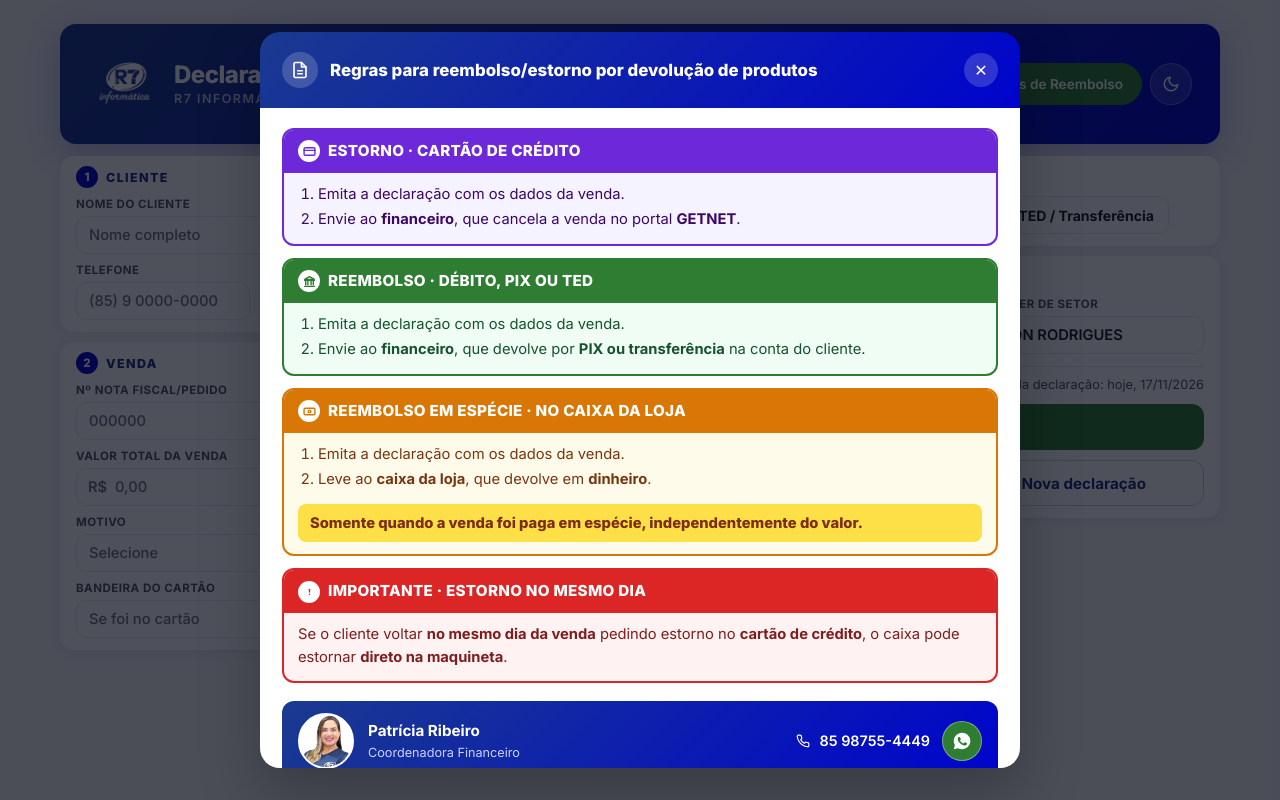
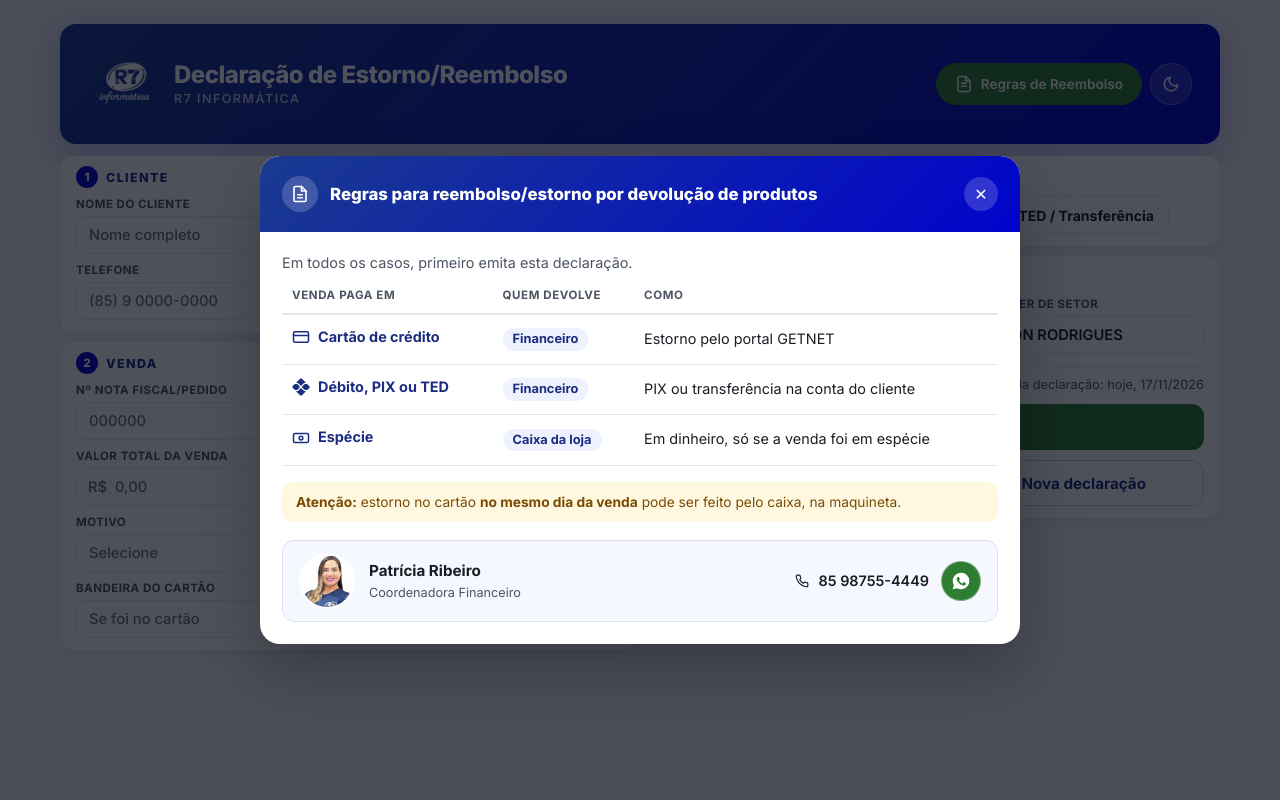
Before and after one commit to feliphemedeiros/Estorno, a plain HTML site: page index.html in a window 1280 px wide. Both pictures are taken after a click on the button "Regras de Reembolso". Drawn offline with Linux system fonts and the light colour scheme.

Commit message:
Atualiza projeto

```diff
--- a/index.html
+++ b/index.html
@@ -229,27 +229,17 @@
   <div class="janela grande" role="dialog" aria-modal="true" aria-labelledby="tRegras">
     <div class="janela-cab"><span class="cab-ic" aria-hidden="true"><svg width="18" height="18" viewBox="0 0 24 24" fill="none" stroke="currentColor" stroke-width="2.2" stroke-linecap="round" stroke-linejoin="round"><path d="M14 2H6a2 2 0 0 0-2 2v16a2 2 0 0 0 2 2h12a2 2 0 0 0 2-2V8z"/><polyline points="14 2 14 8 20 8"/><line x1="9" y1="13" x2="15" y2="13"/><line x1="9" y1="17" x2="15" y2="17"/></svg></span><h3 id="tRegras">Regras para reembolso/estorno por devolução de produtos</h3><button class="fechar" type="button" onclick="fechar('regras')" aria-label="Fechar">✕</button></div>
     <div class="janela-corpo">
-      <div class="av-regra cartao">
-        <strong><span class="icone-bolinha" aria-hidden="true"><svg width="13" height="13" viewBox="0 0 24 24" fill="none" stroke="currentColor" stroke-width="2.6" stroke-linecap="round" stroke-linejoin="round"><rect x="2" y="5" width="20" height="14" rx="2"/><line x1="2" y1="10" x2="22" y2="10"/></svg></span>ESTORNO · CARTÃO DE CRÉDITO</strong>
-        <ol><li>Emita a declaração com os dados da venda.</li>
-          <li>Envie ao <b>financeiro</b>, que cancela a venda no portal <b>GETNET</b>.</li></ol>
-      </div>
-      <div class="av-regra pix">
-        <strong><span class="icone-bolinha" aria-hidden="true"><svg width="13" height="13" viewBox="0 0 24 24" fill="none" stroke="currentColor" stroke-width="2.6" stroke-linecap="round" stroke-linejoin="round"><path d="M3 21h18"/><path d="M3 10h18"/><path d="M12 3l9 5H3z"/><path d="M5 10v8M9 10v8M15 10v8M19 10v8"/></svg></span>REEMBOLSO · DÉBITO, PIX OU TED</strong>
-        <ol><li>Emita a declaração com os dados da venda.</li>
-          <li>Envie ao <b>financeiro</b>, que devolve por <b>PIX ou transferência</b> na conta do cliente.</li></ol>
-      </div>
-      <div class="av-regra especie">
-        <strong><span class="icone-bolinha" aria-hidden="true"><svg width="13" height="13" viewBox="0 0 24 24" fill="none" stroke="currentColor" stroke-width="2.6" stroke-linecap="round" stroke-linejoin="round"><rect x="2" y="6" width="20" height="12" rx="2"/><circle cx="12" cy="12" r="2.5"/></svg></span>REEMBOLSO EM ESPÉCIE · NO CAIXA DA LOJA</strong>
-        <ol><li>Emita a declaração com os dados da venda.</li>
-          <li>Leve ao <b>caixa da loja</b>, que devolve em <b>dinheiro</b>.</li></ol>
-        <p class="destaque">Somente quando a venda foi paga em espécie, independentemente do valor.</p>
-      </div>
-      <div class="av-regra alerta">
-        <strong><span class="icone-bolinha" aria-hidden="true"><svg width="13" height="13" viewBox="0 0 24 24" fill="none" stroke="currentColor" stroke-width="2.6" stroke-linecap="round" stroke-linejoin="round"><line x1="12" y1="8" x2="12" y2="13"/><line x1="12" y1="17" x2="12.01" y2="17"/></svg></span>IMPORTANTE · ESTORNO NO MESMO DIA</strong>
-        <p>Se o cliente voltar <b>no mesmo dia da venda</b> pedindo estorno no <b>cartão de crédito</b>, o caixa pode estornar <b>direto na maquineta</b>.</p>
-      </div>
-      <div class="contato"><img class="av" src="patricia.jpg" alt="Foto de Patrícia Ribeiro">
+      <p class="r-intro">Em todos os casos, primeiro emita esta declaração.</p>
+      <table class="r-tab">
+        <thead><tr><th>Venda paga em</th><th>Quem devolve</th><th>Como</th></tr></thead>
+        <tbody>
+          <tr><td><span class="r-forma"><svg width="18" height="18" viewBox="0 0 24 24" fill="none" stroke="currentColor" stroke-width="2" stroke-linecap="round" stroke-linejoin="round" aria-hidden="true"><rect x="2" y="5" width="20" height="14" rx="2"/><line x1="2" y1="10" x2="22" y2="10"/></svg> Cartão de crédito</span></td><td data-rot="Quem devolve"><span class="r-quem">Financeiro</span></td><td data-rot="Como">Estorno pelo portal GETNET</td></tr>
+          <tr><td><span class="r-forma"><svg width="18" height="18" viewBox="0 0 24 24" fill="currentColor" aria-hidden="true"><path d="M5.3 6.4h.9c.95 0 1.85.37 2.52 1.04l2.56 2.56a.98.98 0 0 0 1.42 0l2.56-2.56a3.56 3.56 0 0 1 2.52-1.04h.9L13.5 1.2a2.12 2.12 0 0 0-3 0z"/><path d="M18.7 17.6h-.9c-.95 0-1.85-.37-2.52-1.04l-2.56-2.56a.98.98 0 0 0-1.42 0l-2.56 2.56a3.56 3.56 0 0 1-2.52 1.04h-.9l5.18 5.2a2.12 2.12 0 0 0 3 0z"/><path d="M4 7.9h2.2c.55 0 1.08.22 1.47.61l2.6 2.6a1.26 1.26 0 0 0 0 1.78l-2.6 2.6c-.39.39-.92.61-1.47.61H4l-2.8-2.8a2.12 2.12 0 0 1 0-3z"/><path d="M20 16.1h-2.2c-.55 0-1.08-.22-1.47-.61l-2.6-2.6a1.26 1.26 0 0 1 0-1.78l2.6-2.6c.39-.39.92-.61 1.47-.61H20l2.8 2.8a2.12 2.12 0 0 1 0 3z"/></svg> Débito, PIX ou TED</span></td><td data-rot="Quem devolve"><span class="r-quem">Financeiro</span></td><td data-rot="Como">PIX ou transferência na conta do cliente</td></tr>
+          <tr><td><span class="r-forma"><svg width="18" height="18" viewBox="0 0 24 24" fill="none" stroke="currentColor" stroke-width="2" stroke-linecap="round" stroke-linejoin="round" aria-hidden="true"><rect x="2" y="6" width="20" height="12" rx="2"/><circle cx="12" cy="12" r="2.5"/></svg> Espécie</span></td><td data-rot="Quem devolve"><span class="r-quem">Caixa da loja</span></td><td data-rot="Como">Em dinheiro, só se a venda foi em espécie</td></tr>
+        </tbody>
+      </table>
+      <div class="r-nota"><b>Atenção:</b> estorno no cartão <b>no mesmo dia da venda</b> pode ser feito pelo caixa, na maquineta.</div>
+      <div class="contato simples"><img class="av" src="patricia.jpg" alt="Foto de Patrícia Ribeiro">
         <div><b>Patrícia Ribeiro</b><small>Coordenadora Financeiro</small></div>
         <div class="fone">
           <span class="num-fone"><svg class="ico" width="14" height="14" viewBox="0 0 24 24" fill="none" stroke="currentColor" stroke-width="2" stroke-linecap="round" stroke-linejoin="round" aria-hidden="true"><path d="M22 16.92v3a2 2 0 0 1-2.18 2 19.79 19.79 0 0 1-8.63-3.07 19.5 19.5 0 0 1-6-6 19.79 19.79 0 0 1-3.07-8.67A2 2 0 0 1 4.11 2h3a2 2 0 0 1 2 1.72c.13.96.36 1.9.7 2.81a2 2 0 0 1-.45 2.11L8.09 9.91a16 16 0 0 0 6 6l1.27-1.27a2 2 0 0 1 2.11-.45c.91.34 1.85.57 2.81.7A2 2 0 0 1 22 16.92z"/></svg> 85 98755-4449</span>
--- a/style.css
+++ b/style.css
@@ -387,3 +387,36 @@ html { overflow-y: scroll; }
 .page.com-ted .local { margin-bottom: 7mm; }
 .page.com-ted .linha { margin-bottom: 8mm; }
 .page.com-ted .nome-ass { margin: -7.5mm 0 4.5mm; }
+
+/* ===== Regras de reembolso: versão simples (tabela) ===== */
+.r-intro { margin: 0 0 14px; color: #4b5563; font-size: .9rem; }
+.r-tab { width: 100%; border-collapse: collapse; font-size: .9rem; }
+.r-tab th { text-align: left; font-size: .72rem; letter-spacing: .6px; text-transform: uppercase; color: #4b5563; font-weight: 700;
+  padding: 0 10px 8px; border-bottom: 2px solid #e5e7eb; }
+.r-tab td { padding: 12px 10px; border-bottom: 1px solid #e5e7eb; vertical-align: middle; line-height: 1.45; }
+.r-forma { display: inline-flex; gap: 8px; align-items: center; color: #1a2d80; font-weight: 700; white-space: nowrap; }
+.r-forma svg { flex-shrink: 0; }
+.r-quem { display: inline-block; padding: 2px 10px; border-radius: 50px; background: #eef2ff; color: #1a2d80; font-weight: 700; font-size: .8rem; white-space: nowrap; }
+.r-nota { margin-top: 16px; padding: 10px 14px; border-radius: 10px; background: #fff8e1; color: #7c4a03; font-size: .86rem; line-height: 1.5; }
+.contato.simples { background: #f6f8ff; color: #1a1d23; border: 1px solid #dbe1f0; }
+.contato.simples small { color: #4b5563; }
+.contato.simples a { color: #fff; }
+.dark .r-intro, .dark .r-tab th { color: #94a3b8; }
+.dark .r-tab th { border-bottom-color: #2d3148; }
+.dark .r-tab td { border-bottom-color: #2d3148; color: #e2e8f0; }
+.dark .r-forma { color: #b4c3ff; }
+.dark .r-quem { background: #252840; color: #c7d2fe; }
+.dark .r-nota { background: rgba(245,158,11,.12); color: #fde68a; }
+.dark .contato.simples { background: #252840; color: #e2e8f0; border-color: #2d3148; }
+.dark .contato.simples small { color: #94a3b8; }
+@media (min-width: 700px) { .r-nota { white-space: nowrap; } }
+/* celular: cada linha da tabela vira um bloquinho */
+@media (max-width: 600px) {
+  .r-tab thead { display: none; }
+  .r-tab, .r-tab tbody, .r-tab tr, .r-tab td { display: block; width: 100%; }
+  .r-tab tr { padding: 10px 0; border-bottom: 1px solid #e5e7eb; }
+  .dark .r-tab tr { border-bottom-color: #2d3148; }
+  .r-tab td { border: 0; padding: 3px 0; }
+  .r-tab td[data-rot]::before { content: attr(data-rot) ": "; font-size: .72rem; font-weight: 700; text-transform: uppercase; letter-spacing: .4px; color: #4b5563; }
+  .dark .r-tab td[data-rot]::before { color: #94a3b8; }
+}
```
